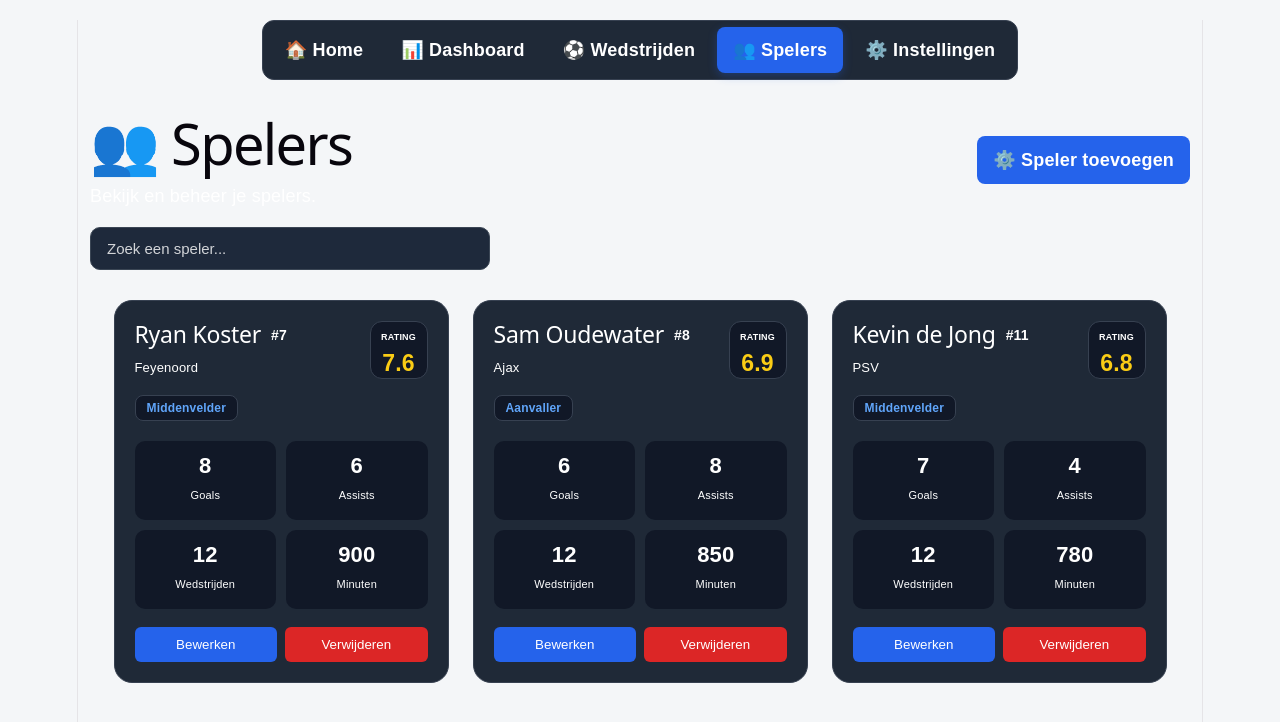
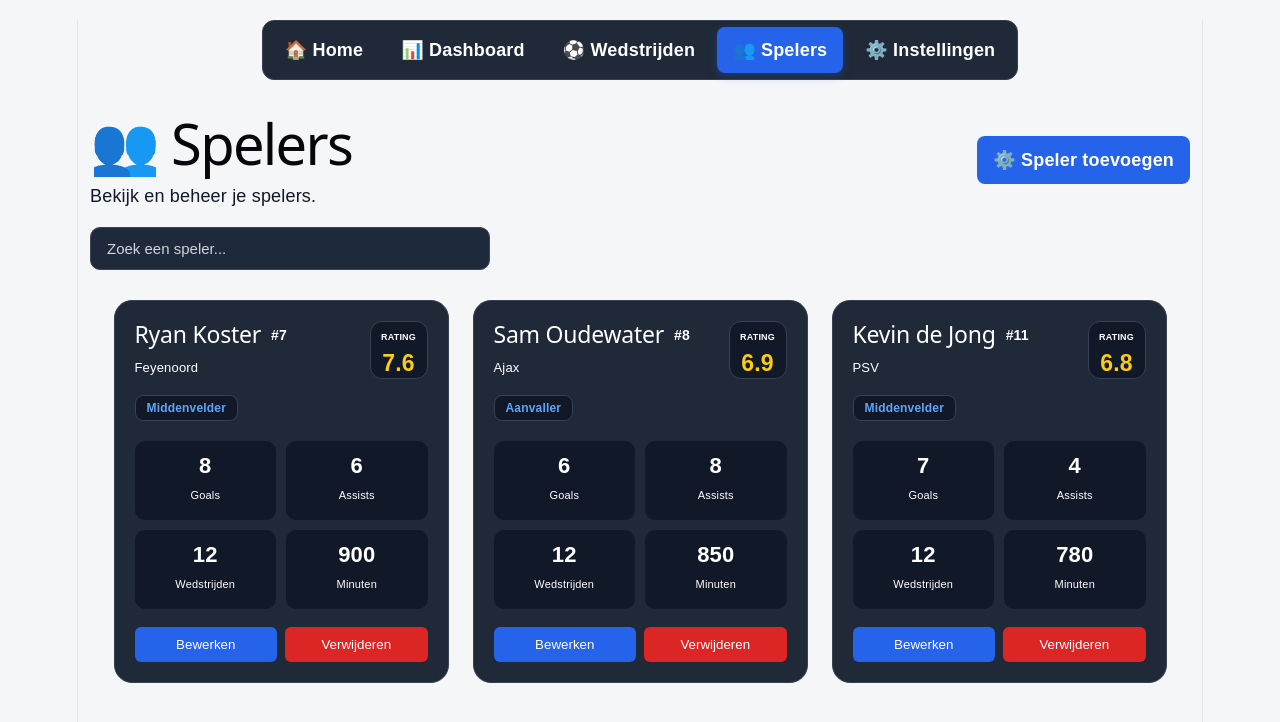
Before and after one commit to Ryan050409/simpel-design, a React (Vite) app: page /spelers in a window 1280 px wide. Shown: the top 722 px of the page. Built offline with nearby package versions, Linux system fonts and the light colour scheme.

Commit message:
Dashboard en Spelers subtitels zwart maken

```diff
--- a/src/App.css
+++ b/src/App.css
@@ -2163,6 +2163,12 @@ body textarea::placeholder {
   opacity: 0.8;
 }
 
+
+/* Dashboard en Spelers - zwarte subtitel */
+.dashboard-page-header p,
+.players-page-header p {
+  color: #111827;
+}
 
 /* Wedstrijden pagina - zwarte tekst */
 .matches-page,
```
